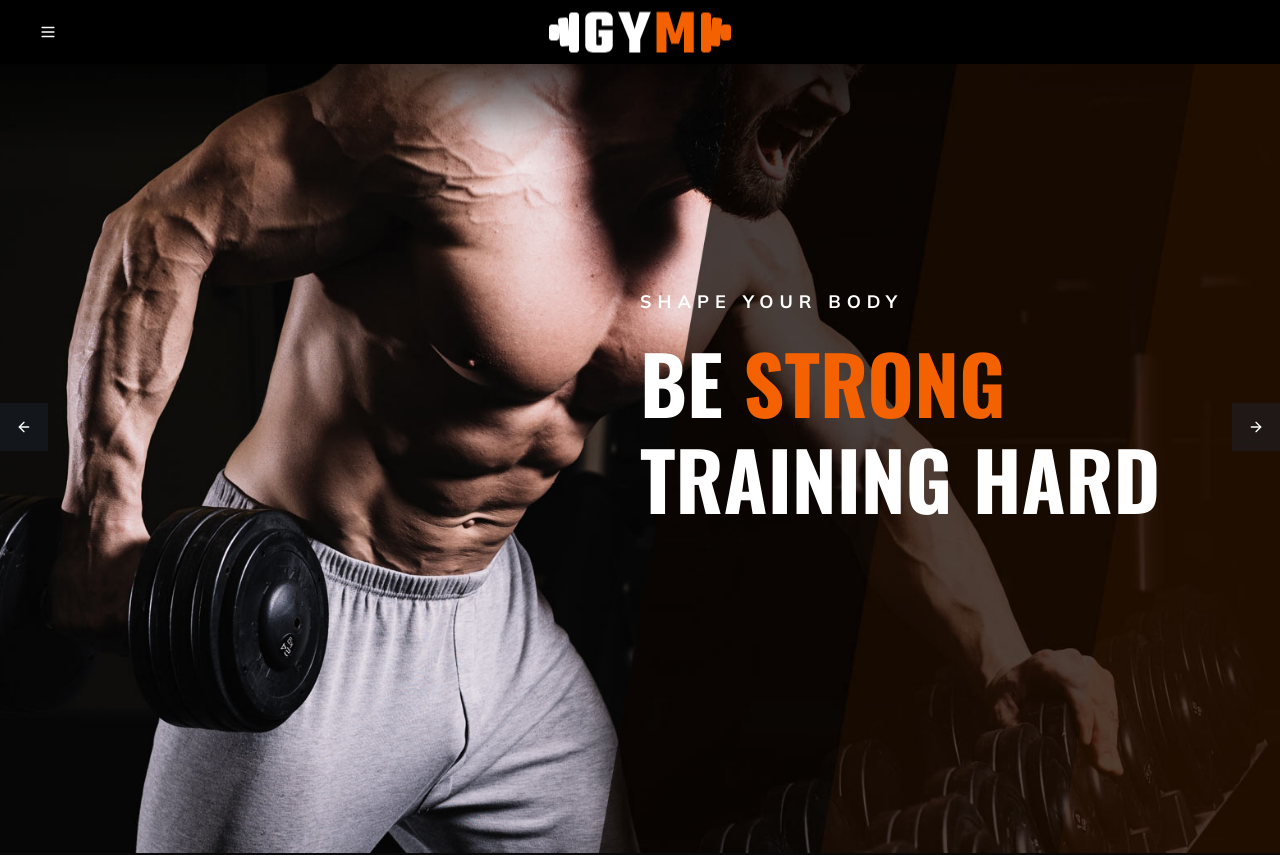
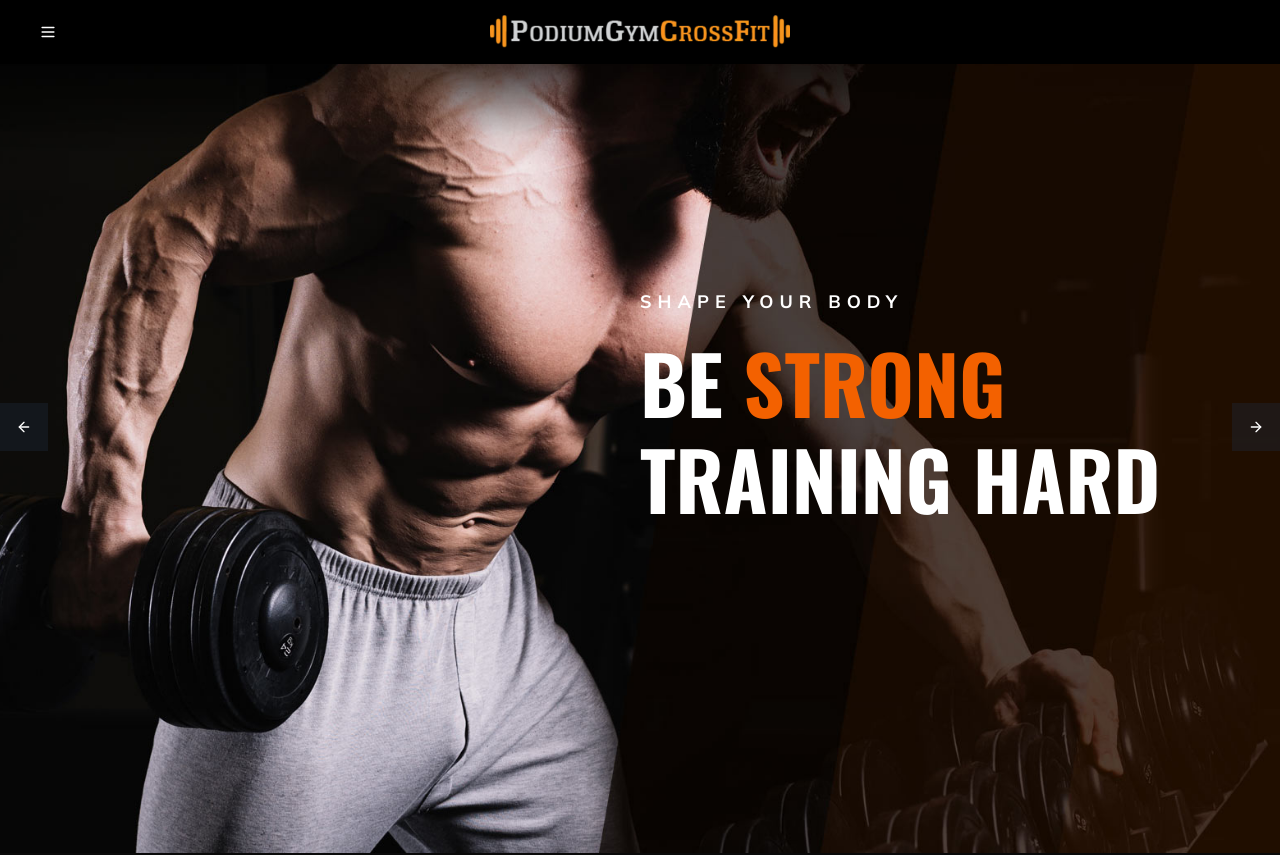
Before and after one commit to felipe-muner/podium-gym, a Next.js app: page / in a window 1280 px wide. Shown: the top 855 px of the page. Built offline with nearby package versions, Linux system fonts and the light colour scheme.

Commit message:
feat: add real logo

```diff
--- a/components/Footer/Footer.tsx
+++ b/components/Footer/Footer.tsx
@@ -18,9 +18,7 @@ const Footer: React.FC = () => {
                 <Link href="#">
                   <Image
                     src="/img/logo.png"
-                    alt={APP_NAME}
-                    width={182}
-                    height={41}
+                    alt={APP_NAME} width={300} height={60}
                   />
                 </Link>
               </div>
--- a/components/Header/Header.tsx
+++ b/components/Header/Header.tsx
@@ -72,7 +72,7 @@ export default function Header() {
 
       {/* 3) Centered logo */}
       <Link href="/" className="absolute left-1/2 top-1/2 -translate-x-1/2 -translate-y-1/2">
-        <Image src="/img/logo.png" alt={APP_NAME} width={182} height={41} />
+        <Image src="/img/logo.png" alt={APP_NAME} width={300} height={60} />
       </Link>
 
       {/* Right side can be empty or add something else if needed */}
```
Also changed, not shown: public/img/logo.png.
